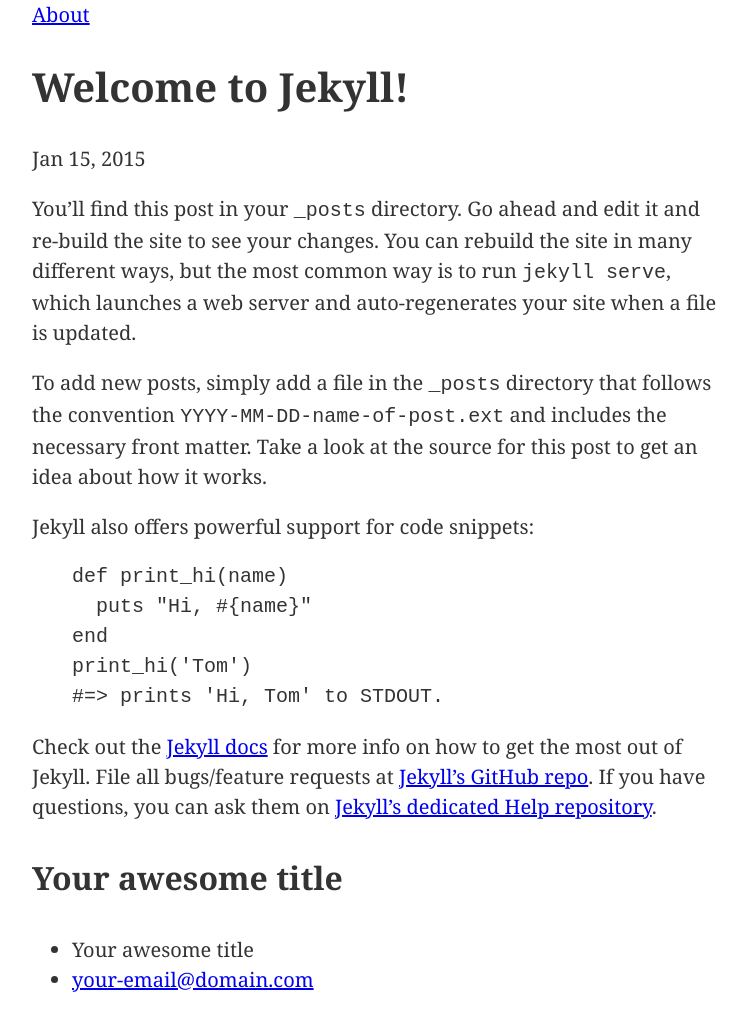
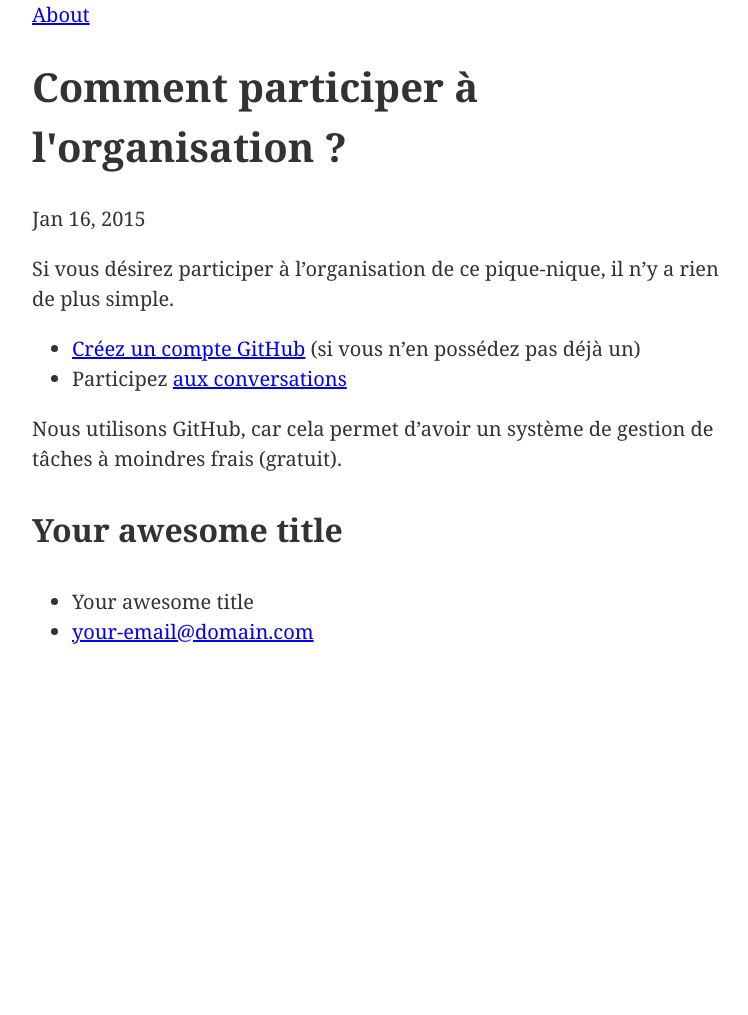
Before and after one commit to comem29/picnic15, a Jekyll site: the page built from _posts/2015-01-15-welcome-to-jekyll.markdown, in a window 1280 px wide. Shown: the whole page, without its empty margins (263-1011 px from the left). Built offline with Jekyll 4.4.1, drawn with Linux system fonts in a browser that asks for light colours; after the commit the page ends 900 px from its top, so only the background shows below that.

Commit message:
add some content

```diff
--- a/_posts/2015-01-15-welcome-to-jekyll.markdown
+++ b/_posts/2015-01-15-welcome-to-jekyll.markdown
@@ -1,25 +1,12 @@
 ---
 layout: post
-title:  "Welcome to Jekyll!"
-date:   2015-01-15 14:24:55
-categories: jekyll update
+title:  "Comment participer à l'organisation ?"
+date:   2015-01-16 08:44:50
+categories: organisation
 ---
-You’ll find this post in your `_posts` directory. Go ahead and edit it and re-build the site to see your changes. You can rebuild the site in many different ways, but the most common way is to run `jekyll serve`, which launches a web server and auto-regenerates your site when a file is updated.
+Si vous désirez participer à l'organisation de ce pique-nique, il n'y a rien de plus simple.
 
-To add new posts, simply add a file in the `_posts` directory that follows the convention `YYYY-MM-DD-name-of-post.ext` and includes the necessary front matter. Take a look at the source for this post to get an idea about how it works.
+- [Créez un compte GitHub](https://github.com/) (si vous n'en possédez pas déjà un)
+- Participez [aux conversations](https://github.com/comem29/picnic15/issues)
 
-Jekyll also offers powerful support for code snippets:
-
-{% highlight ruby %}
-def print_hi(name)
-  puts "Hi, #{name}"
-end
-print_hi('Tom')
-#=> prints 'Hi, Tom' to STDOUT.
-{% endhighlight %}
-
-Check out the [Jekyll docs][jekyll] for more info on how to get the most out of Jekyll. File all bugs/feature requests at [Jekyll’s GitHub repo][jekyll-gh]. If you have questions, you can ask them on [Jekyll’s dedicated Help repository][jekyll-help].
-
-[jekyll]:      http://jekyllrb.com
-[jekyll-gh]:   https://github.com/jekyll/jekyll
-[jekyll-help]: https://github.com/jekyll/jekyll-help
+Nous utilisons GitHub, car cela permet d'avoir un système de gestion de tâches à moindres frais (gratuit).
```
Also changed, not shown: index.html (+11 -5 lines).
